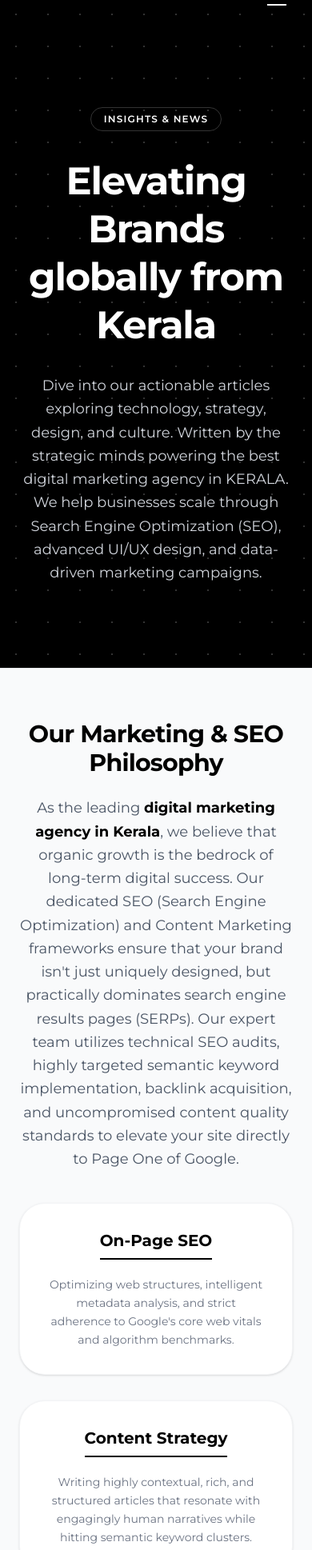
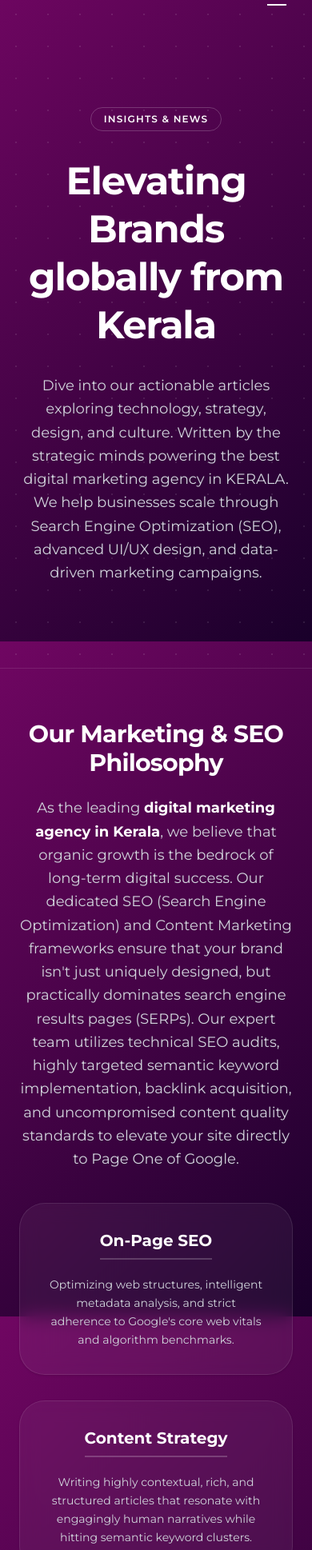
Before and after one commit to rootpixofficials/Adods_frontend, a Next.js app: page /blog in a window 390 px wide. Shown: the part 42-1980 px from the top of the page at 80% size. Built offline with nearby package versions, Linux system fonts and the light colour scheme.

Commit message:
Fix blog page backgrounds and revert brand logos to original colors

```diff
--- a/app/blog/page.tsx
+++ b/app/blog/page.tsx
@@ -24,10 +24,10 @@ export default function Blog() {
   ];
 
   return (
-    <div className="min-h-screen bg-white text-black">
+    <div className="min-h-screen bg-transparent text-white">
       {/* Hero */}
-      <AnimatedSection className="relative w-full pt-44 pb-20 px-6 bg-black text-white overflow-hidden" direction="none">
-        <div className="absolute inset-0 z-0 opacity-20"
+      <AnimatedSection className="relative w-full pt-44 pb-20 px-6 bg-transparent text-white overflow-hidden" direction="none">
+        <div className="absolute inset-0 z-0 opacity-10"
              style={{ backgroundImage: 'radial-gradient(circle, #ffffff 1.5px, transparent 1.5px)', backgroundSize: '40px 40px' }}></div>
         <div className="container mx-auto relative z-10 max-w-5xl text-center">
           <span className="px-4 py-1.5 text-xs font-semibold tracking-widest uppercase border border-white/20 rounded-full mb-8 inline-block cursor-default">
@@ -43,34 +43,34 @@ export default function Blog() {
       </AnimatedSection>
 
       {/* SEO Content Section */}
-      <AnimatedSection className="py-16 px-6 bg-gray-50 border-y border-gray-200" direction="up" delay={0.2}>
+      <AnimatedSection className="py-16 px-6 bg-transparent border-y border-white/10" direction="up" delay={0.2}>
         <div className="container mx-auto max-w-5xl text-center md:text-left">
-          <h2 className="text-3xl md:text-4xl font-bold mb-6 text-black tracking-tight">Our Marketing & SEO Philosophy</h2>
-          <p className="text-lg text-gray-600 mb-6 leading-relaxed">
-            As the leading <strong className="text-black">digital marketing agency in Kerala</strong>, we believe that organic growth is the bedrock of long-term digital success. Our dedicated SEO (Search Engine Optimization) and Content Marketing frameworks ensure that your brand isn't just uniquely designed, but practically dominates search engine results pages (SERPs). Our expert team utilizes technical SEO audits, highly targeted semantic keyword implementation, backlink acquisition, and uncompromised content quality standards to elevate your site directly to Page One of Google.
+          <h2 className="text-3xl md:text-4xl font-bold mb-6 text-white tracking-tight">Our Marketing & SEO Philosophy</h2>
+          <p className="text-lg text-gray-300 mb-6 leading-relaxed">
+            As the leading <strong className="text-white">digital marketing agency in Kerala</strong>, we believe that organic growth is the bedrock of long-term digital success. Our dedicated SEO (Search Engine Optimization) and Content Marketing frameworks ensure that your brand isn't just uniquely designed, but practically dominates search engine results pages (SERPs). Our expert team utilizes technical SEO audits, highly targeted semantic keyword implementation, backlink acquisition, and uncompromised content quality standards to elevate your site directly to Page One of Google.
           </p>
           <div className="grid grid-cols-1 md:grid-cols-3 gap-8 mt-10">
-            <div className="bg-white p-8 rounded-[2rem] shadow-sm border border-gray-100 hover:shadow-lg transition-shadow">
-              <h3 className="font-bold text-xl mb-3 border-b-2 border-black pb-2 inline-block">On-Page SEO</h3>
-              <p className="text-sm text-gray-500 mt-2 leading-relaxed">Optimizing web structures, intelligent metadata analysis, and strict adherence to Google's core web vitals and algorithm benchmarks.</p>
+            <div className="bg-white/5 backdrop-blur-md p-8 rounded-[2rem] shadow-sm border border-white/10 hover:shadow-lg transition-shadow">
+              <h3 className="font-bold text-white text-xl mb-3 border-b-2 border-white/20 pb-2 inline-block">On-Page SEO</h3>
+              <p className="text-sm text-gray-300 mt-2 leading-relaxed">Optimizing web structures, intelligent metadata analysis, and strict adherence to Google's core web vitals and algorithm benchmarks.</p>
             </div>
-            <div className="bg-white p-8 rounded-[2rem] shadow-sm border border-gray-100 hover:shadow-lg transition-shadow">
-              <h3 className="font-bold text-xl mb-3 border-b-2 border-black pb-2 inline-block">Content Strategy</h3>
-              <p className="text-sm text-gray-500 mt-2 leading-relaxed">Writing highly contextual, rich, and structured articles that resonate with engagingly human narratives while hitting semantic keyword clusters.</p>
+            <div className="bg-white/5 backdrop-blur-md p-8 rounded-[2rem] shadow-sm border border-white/10 hover:shadow-lg transition-shadow">
+              <h3 className="font-bold text-white text-xl mb-3 border-b-2 border-white/20 pb-2 inline-block">Content Strategy</h3>
+              <p className="text-sm text-gray-300 mt-2 leading-relaxed">Writing highly contextual, rich, and structured articles that resonate with engagingly human narratives while hitting semantic keyword clusters.</p>
             </div>
-            <div className="bg-white p-8 rounded-[2rem] shadow-sm border border-gray-100 hover:shadow-lg transition-shadow">
-              <h3 className="font-bold text-xl mb-3 border-b-2 border-black pb-2 inline-block">Technical SEO</h3>
-              <p className="text-sm text-gray-500 mt-2 leading-relaxed">Server-side rendering, ultra-fast TTFB, perfectly optimized Next.js robust frameworks, and responsive mobile-first accessibility standards.</p>
+            <div className="bg-white/5 backdrop-blur-md p-8 rounded-[2rem] shadow-sm border border-white/10 hover:shadow-lg transition-shadow">
+              <h3 className="font-bold text-white text-xl mb-3 border-b-2 border-white/20 pb-2 inline-block">Technical SEO</h3>
+              <p className="text-sm text-gray-300 mt-2 leading-relaxed">Server-side rendering, ultra-fast TTFB, perfectly optimized Next.js robust frameworks, and responsive mobile-first accessibility standards.</p>
             </div>
           </div>
         </div>
       </AnimatedSection>
 
       {/* Featured Post */}
-      <AnimatedSection className="py-20 px-6 bg-white overflow-hidden" direction="up">
+      <AnimatedSection className="py-20 px-6 bg-transparent overflow-hidden" direction="up">
         <div className="container mx-auto max-w-7xl">
-          <h2 className="text-3xl md:text-4xl font-bold mb-10 tracking-tight pl-2 text-black border-l-4 border-black pl-5">Spotlight Story</h2>
-          <div className="group cursor-pointer rounded-[3rem] overflow-hidden relative shadow-lg hover:shadow-2xl transition-all duration-500 w-full h-[500px] lg:h-[600px] border border-gray-100 flex items-center justify-center bg-gray-900">
+          <h2 className="text-3xl md:text-4xl font-bold mb-10 tracking-tight pl-2 text-white border-l-4 border-white/50 pl-5">Spotlight Story</h2>
+          <div className="group cursor-pointer rounded-[3rem] overflow-hidden relative shadow-lg hover:shadow-2xl transition-all duration-500 w-full h-[500px] lg:h-[600px] border border-white/10 flex items-center justify-center bg-white/5 backdrop-blur-md">
             <img src={featuredPost.image} alt="Featured Post" className="w-full h-full object-cover filter brightness-[0.6] group-hover:scale-105 transition-transform duration-1000 absolute inset-0" />
 
             <div className="absolute inset-0 flex flex-col justify-end p-10 md:p-16 text-white bg-gradient-to-t from-black via-black/60 to-transparent z-10">
@@ -87,23 +87,23 @@ export default function Blog() {
       </AnimatedSection>
 
       {/* Grid */}
-      <div className="py-12 px-6 bg-white">
+      <div className="py-12 px-6 bg-transparent">
         <div className="container mx-auto max-w-7xl">
-          <h2 className="text-3xl md:text-4xl font-bold mb-10 tracking-tight text-black border-l-4 border-black pl-5">Recent Insights</h2>
+          <h2 className="text-3xl md:text-4xl font-bold mb-10 tracking-tight text-white border-l-4 border-white/50 pl-5">Recent Insights</h2>
           <div className="grid grid-cols-1 md:grid-cols-2 lg:grid-cols-3 gap-10">
             {posts.map((post, idx) => (
-              <AnimatedSection key={post.id} direction="up" delay={idx * 0.1} className="bg-gray-50 rounded-[2.5rem] overflow-hidden shadow-sm hover:shadow-xl transition-all duration-500 border border-gray-100 group flex flex-col cursor-pointer">
+              <AnimatedSection key={post.id} direction="up" delay={idx * 0.1} className="bg-white/5 backdrop-blur-md rounded-[2.5rem] overflow-hidden shadow-sm hover:shadow-xl transition-all duration-500 border border-white/10 group flex flex-col cursor-pointer">
                 <div className="relative w-full h-[260px] overflow-hidden">
                   <div className="absolute inset-0 bg-black/10 z-10 opacity-0 group-hover:opacity-100 transition-opacity"></div>
                   <img src={post.image} alt={post.title} className="w-full h-full object-cover transform group-hover:scale-110 transition-transform duration-700" />
                 </div>
-                <div className="p-8 md:p-10 flex flex-col flex-grow bg-white">
+                <div className="p-8 md:p-10 flex flex-col flex-grow bg-transparent text-white">
                   <div className="flex items-center justify-between mb-5">
-                    <span className="text-xs font-bold uppercase tracking-widest text-[#000]">{post.category}</span>
-                    <span className="text-sm text-gray-500 font-medium">{post.date}</span>
+                    <span className="text-xs font-bold uppercase tracking-widest text-white">{post.category}</span>
+                    <span className="text-sm text-gray-400 font-medium">{post.date}</span>
                   </div>
-                  <h3 className="text-2xl font-bold mb-6 flex-grow tracking-tight leading-snug group-hover:underline decoration-black/20 decoration-2 transition-all">{post.title}</h3>
-                  <div className="font-semibold text-black inline-flex items-center space-x-2 w-max group-hover:translate-x-2 transition-transform">
+                  <h3 className="text-2xl font-bold mb-6 flex-grow tracking-tight leading-snug group-hover:underline decoration-white/20 decoration-2 transition-all">{post.title}</h3>
+                  <div className="font-semibold text-white inline-flex items-center space-x-2 w-max group-hover:translate-x-2 transition-transform">
                     <span>Read Article</span>
                     <svg className="w-4 h-4 ml-1" fill="none" viewBox="0 0 24 24" stroke="currentColor">
                       <path strokeLinecap="round" strokeLinejoin="round" strokeWidth={2.5} d="M14 5l7 7m0 0l-7 7m7-7H3" />
@@ -115,7 +115,7 @@ export default function Blog() {
           </div>
 
           <AnimatedSection direction="up" delay={0.2} className="mt-20 text-center">
-             <button className="bg-transparent border-2 border-black text-black px-12 py-4 rounded-full font-bold text-lg hover:bg-black hover:text-white transition-colors duration-300">
+             <button className="bg-transparent border-2 border-white/20 text-white px-12 py-4 rounded-full font-bold text-lg hover:bg-white hover:text-black transition-colors duration-300">
                Load More Articles
              </button>
           </AnimatedSection>
@@ -123,17 +123,17 @@ export default function Blog() {
       </div>
 
       {/* Newsletter */}
-      <AnimatedSection className="py-24 px-6 bg-white" direction="up">
-        <div className="container mx-auto max-w-5xl bg-gray-50 rounded-[3rem] p-12 md:p-20 text-center border border-gray-200 shadow-sm relative overflow-hidden">
-          <div className="absolute top-0 right-0 w-64 h-64 bg-gray-200 rounded-full blur-[80px] -translate-y-1/2 translate-x-1/2 opacity-50 pointer-events-none"></div>
-          <div className="absolute bottom-0 left-0 w-64 h-64 bg-gray-300 rounded-full blur-[80px] translate-y-1/2 -translate-x-1/2 opacity-30 pointer-events-none"></div>
+      <AnimatedSection className="py-24 px-6 bg-transparent" direction="up">
+        <div className="container mx-auto max-w-5xl bg-white/5 backdrop-blur-md rounded-[3rem] p-12 md:p-20 text-center border border-white/10 shadow-sm relative overflow-hidden">
+          <div className="absolute top-0 right-0 w-64 h-64 bg-white/10 rounded-full blur-[80px] -translate-y-1/2 translate-x-1/2 opacity-50 pointer-events-none"></div>
+          <div className="absolute bottom-0 left-0 w-64 h-64 bg-white/10 rounded-full blur-[80px] translate-y-1/2 -translate-x-1/2 opacity-30 pointer-events-none"></div>
 
-          <h2 className="text-4xl md:text-5xl font-bold mb-6 relative z-10 tracking-tight text-black">Stay in the loop</h2>
-          <p className="text-gray-600 text-lg mb-10 max-w-xl mx-auto relative z-10 font-medium leading-relaxed">Join over 10,000 subscribers getting the latest insights, news, and design trends delivered straight to their inbox every month. No spam, just pure value.</p>
+          <h2 className="text-4xl md:text-5xl font-bold mb-6 relative z-10 tracking-tight text-white">Stay in the loop</h2>
+          <p className="text-gray-300 text-lg mb-10 max-w-xl mx-auto relative z-10 font-medium leading-relaxed">Join over 10,000 subscribers getting the latest insights, news, and design trends delivered straight to their inbox every month. No spam, just pure value.</p>
 
           <form className="flex flex-col sm:flex-row max-w-lg mx-auto gap-4 relative z-10" onSubmit={(e) => e.preventDefault()}>
-            <input type="email" placeholder="Enter your email address" className="flex-1 px-8 py-4 rounded-full border border-gray-300 outline-none focus:border-black transition-colors bg-white text-black" required />
-            <button type="submit" className="bg-black text-white px-8 py-4 rounded-full font-bold hover:bg-gray-800 transition-colors shadow-lg">
+            <input type="email" placeholder="Enter your email address" className="flex-1 px-8 py-4 rounded-full border border-white/20 outline-none focus:border-white transition-colors bg-white/10 text-white placeholder-gray-400" required />
+            <button type="submit" className="bg-white text-black px-8 py-4 rounded-full font-bold hover:bg-gray-200 transition-colors shadow-lg">
               Subscribe Free
             </button>
           </form>
--- a/app/components/Home/BrandMarquee.tsx
+++ b/app/components/Home/BrandMarquee.tsx
@@ -26,7 +26,7 @@ export default function BrandMarquee() {
                 <img
                   src={src}
                   alt={`Client Logo ${idx + 1}`}
-                  className="w-40 md:w-56 h-20 md:h-28 object-contain opacity-70 group-hover:opacity-100 transition-opacity duration-300 brightness-0 invert"
+                  className="w-40 md:w-56 h-20 md:h-28 object-contain opacity-70 group-hover:opacity-100 transition-opacity duration-300"
                 />
               </div>
             ))}
@@ -42,7 +42,7 @@ export default function BrandMarquee() {
                 <img
                   src={src}
                   alt={`Client Logo ${idx + 1}`}
-                  className="w-40 md:w-56 h-20 md:h-28 object-contain opacity-70 group-hover:opacity-100 transition-opacity duration-300 brightness-0 invert"
+                  className="w-40 md:w-56 h-20 md:h-28 object-contain opacity-70 group-hover:opacity-100 transition-opacity duration-300"
                 />
               </div>
             ))}
```
